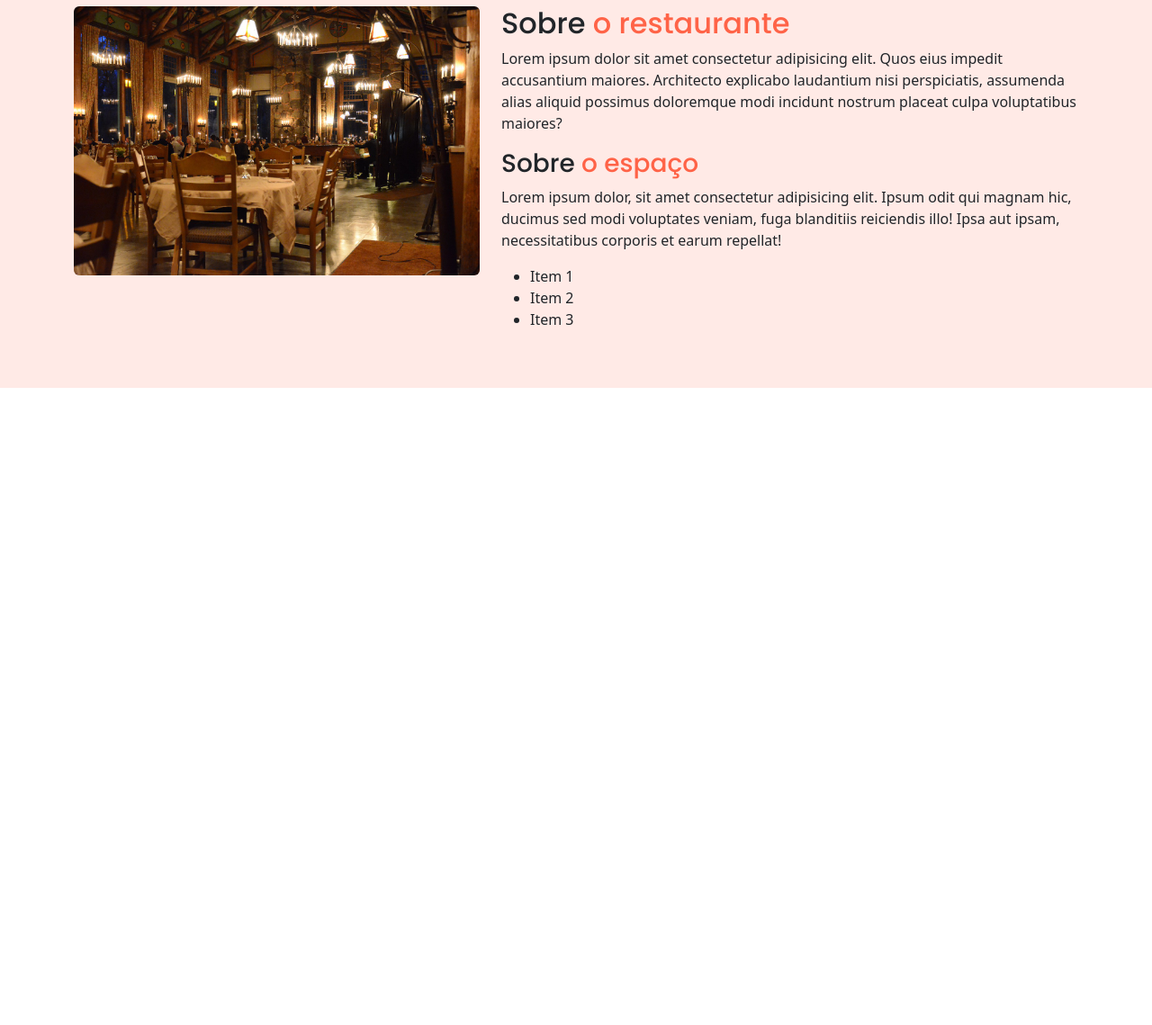
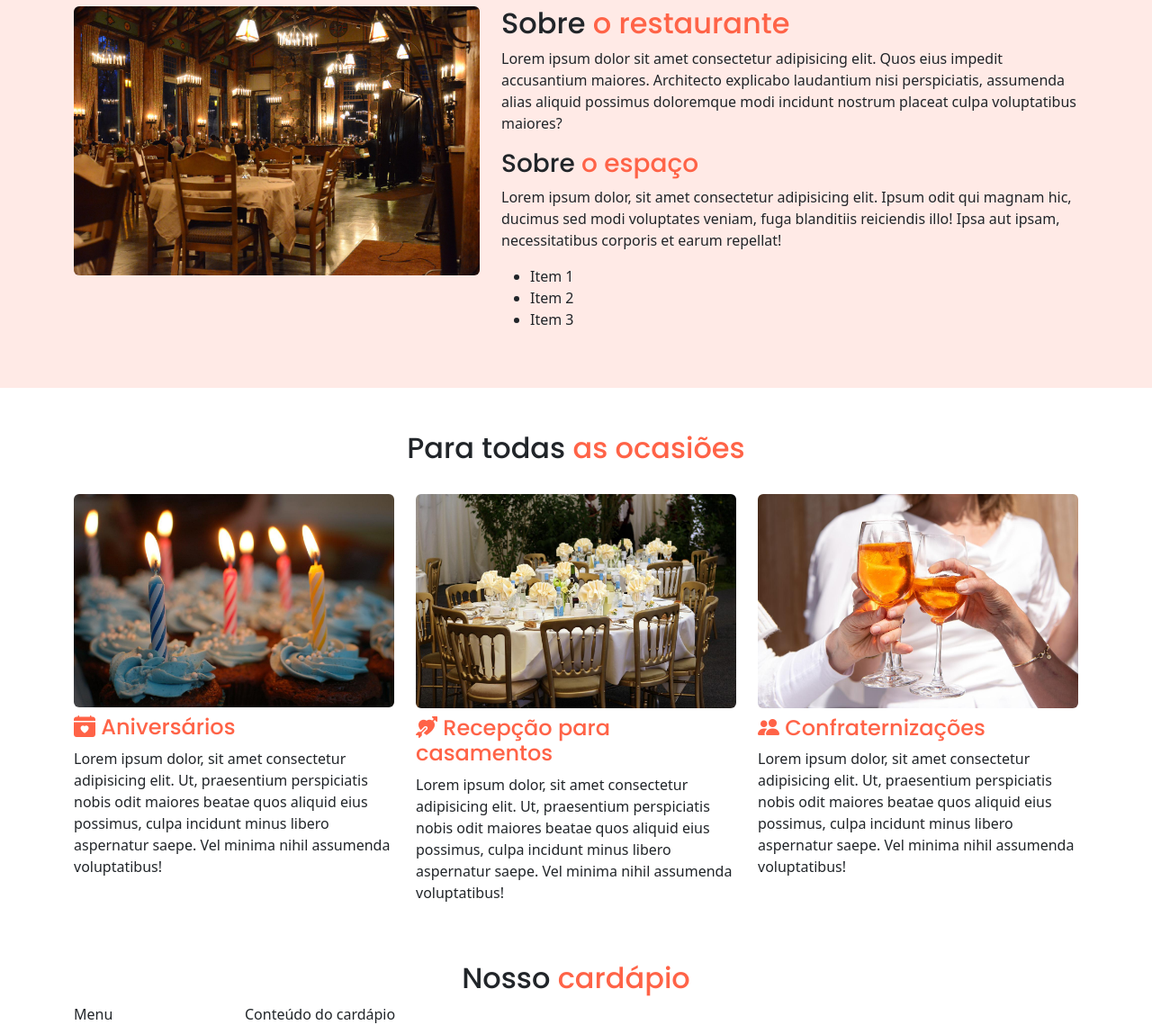
Before and after one commit to gabrielpaulillo/m14-projeto3, a plain HTML site: page index.html in a window 1280 px wide. Shown: the part 889-2028 px from the top of the page at 90% size. Before the commit the page ends 1320 px from the top, so only its background shows below. Drawn offline with nearby package versions, Linux system fonts and the light colour scheme.

Commit message:
section cardapio added

```diff
--- a/index.html
+++ b/index.html
@@ -30,7 +30,7 @@
                         </a>
                     </li>
                     <li class="nav-item fw-bold">
-                        <a href="#" class="nav-link">
+                        <a href="#eventos" class="nav-link">
                             <i class="bi bi-calendar-check me-1"></i>
                             Eventos
                         </a>
@@ -85,17 +85,15 @@
                             <img src="./images/restaurante.jpg" class="d-block w-100 rounded" alt="Foto do espaço interno do restaurante">
                         </div>
                         <div class="col-md-7">
-                            <h2 class="section-title">Sobre <span>o restaurante</span></h2>
+                            <h2 class="section-title">Sobre <span class="text-colored">o restaurante</span></h2>
                             <p>
                                 Lorem ipsum dolor sit amet consectetur adipisicing elit. Quos eius impedit accusantium maiores. Architecto explicabo laudantium nisi perspiciatis, assumenda alias aliquid possimus doloremque modi incidunt nostrum placeat culpa voluptatibus maiores?
                             </p>
-                            <h3 class="section-title">Sobre <span>o espaço</span></h3>
+                            <h3 class="section-title">Sobre <span class="text-colored">o espaço</span></h3>
                             <p>
                                 Lorem ipsum dolor, sit amet consectetur adipisicing elit. Ipsum odit qui magnam hic, ducimus sed modi voluptates veniam, fuga blanditiis reiciendis illo! Ipsa aut ipsam, necessitatibus corporis et earum repellat!
                             </p>
-                            <span>
-                                <ul>
-                            </span>
+                            <ul>
                                 <li>Item 1</li>
                                 <li>Item 2</li>
                                 <li>Item 3</li>
@@ -105,6 +103,62 @@
                 </div>
             </div>
         </section>
+        <section id="eventos" class="pt-5 pb-5">
+            <div class="container">
+                <div class="row">
+                    <h2 class="section-title text-center">Para todas <span class="text-colored">as ocasiões</span></h2>
+                </div>
+                <div class="row mt-4">
+                    <div class="col-md-4">
+                        <img src="./images/eventos/aniversario.jpg" alt="" class="d-block w-100 rounded mb-2">
+                        <h3 class="section-title text-colored fs-4">
+                            <i class="bi bi-calendar-heart-fill"></i>
+                            Aniversários
+                        </h3>
+                        <p>
+                            Lorem ipsum dolor, sit amet consectetur adipisicing elit. Ut, praesentium perspiciatis nobis odit maiores beatae quos aliquid eius possimus, culpa incidunt minus libero aspernatur saepe. Vel minima nihil assumenda voluptatibus!
+                        </p>
+                    </div>
+                    <div class="col-md-4">
+                        <img src="./images/eventos/casamento.jpg" alt="" class="d-block w-100 rounded mb-2">
+                        <h3 class="section-title text-colored fs-4">
+                            <i class="bi bi-arrow-through-heart-fill"></i>
+                            Recepção para casamentos
+                        </h3>
+                        <p>
+                            Lorem ipsum dolor, sit amet consectetur adipisicing elit. Ut, praesentium perspiciatis nobis odit maiores beatae quos aliquid eius possimus, culpa incidunt minus libero aspernatur saepe. Vel minima nihil assumenda voluptatibus!
+                        </p>
+                    </div>
+                    <div class="col-md-4">
+                        <img src="./images/eventos/confraternizacoes.jpg" alt="" class="d-block w-100 rounded mb-2">
+                        <h3 class="section-title text-colored fs-4">
+                            <i class="bi bi-people-fill"></i>
+                            Confraternizações
+                        </h3>
+                        <p>
+                            Lorem ipsum dolor, sit amet consectetur adipisicing elit. Ut, praesentium perspiciatis nobis odit maiores beatae quos aliquid eius possimus, culpa incidunt minus libero aspernatur saepe. Vel minima nihil assumenda voluptatibus!
+                        </p>
+                    </div>
+                </div>
+            </div>
+        </section>
+        <section id="cardapio">
+            <div class="container">
+                <div class="row">
+                    <h2 class="section-title text-center">
+                        Nosso <span class="text-colored">cardápio</span>
+                    </h2>
+                </div>
+                <div class="row">
+                    <aside class="col-md-2">
+                        Menu
+                    </aside>
+                    <div class="col-md-10">
+                        Conteúdo do cardápio
+                    </div>
+                </div>
+            </div>
+        </section>
     </div>
 
     <script src="https://cdn.jsdelivr.net/npm/bootstrap@5.2.0/dist/js/bootstrap.bundle.min.js"></script>
--- a/style.css
+++ b/style.css
@@ -21,10 +21,10 @@
     font-family: 'Poppins', sans-serif;
 }
 
-.section-title span {
-    color: tomato;
-}
-
 #sobre-o-restaurante {
     background-color: #ffeae6;
 }
+
+.text-colored {
+    color: tomato;
+}
```
